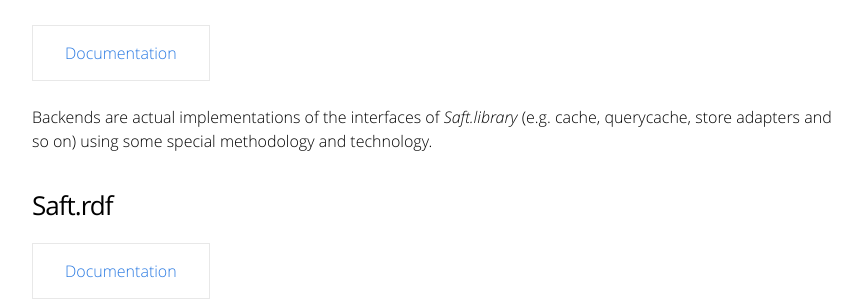
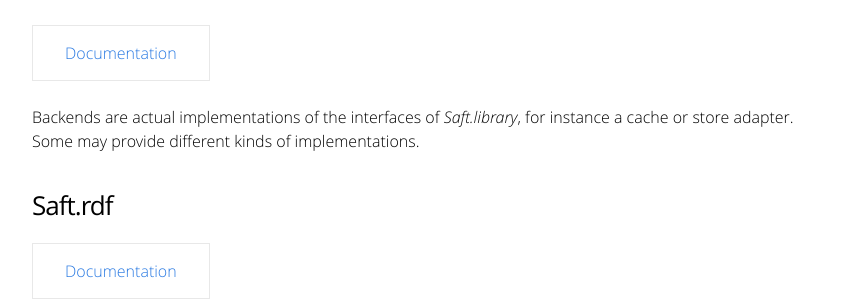
Before and after one commit to SaftIng/safting.github.io, a Jekyll site: the page built from doc/phpframework/index.md, in a window 1280 px wide and 900 px high, scrolled down 433 px. Shown: the part 154-454 px from the top of the window, without its empty margins (208-1070 px from the left). Built offline with Jekyll 4.4.1, drawn with Linux system fonts in a browser that asks for light colours.

Commit message:
Update index.md

```diff
--- a/doc/phpframework/index.md
+++ b/doc/phpframework/index.md
@@ -24,7 +24,7 @@ The *Saft Library* is structured as components. Here is a short list:
 
 <a class="btn" href="backends">Documentation</a>
 
-Backends are actual implementations of the interfaces of _Saft.library_ (e.g. cache, querycache, store adapters and so on) using some special methodology and technology.
+Backends are actual implementations of the interfaces of _Saft.library_, for instance a cache or store adapter. Some may provide different kinds of implementations.
 
 ### Saft.rdf
 
```
